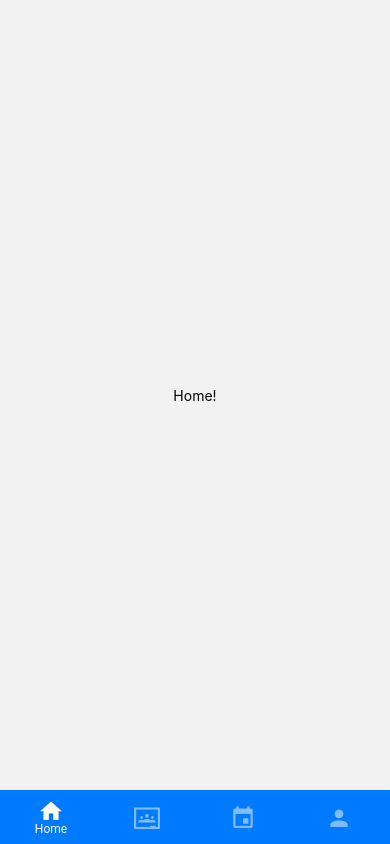
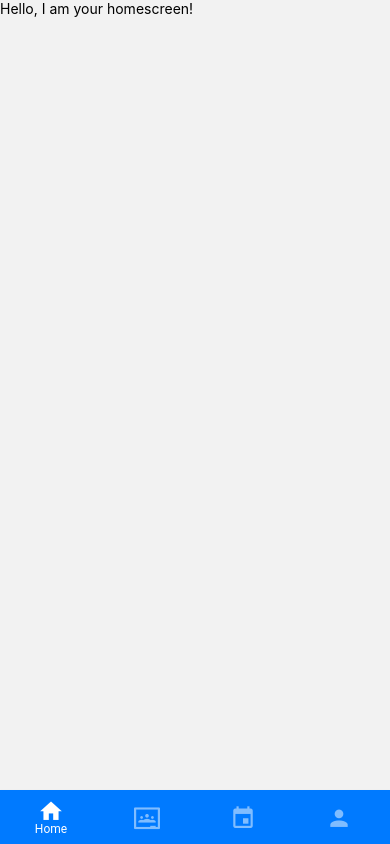
Before and after one commit to SmartDroidies/skill-arena, a React Native app: screen /Home in a window 390 px wide. Built offline with nearby package versions, Linux system fonts and the light colour scheme.

Commit message:
FolderStructure

```diff
--- a/App.js
+++ b/App.js
@@ -2,7 +2,7 @@ import { StyleSheet, Text, View } from "react-native";
 import { NavigationContainer } from "@react-navigation/native";
 import { createMaterialBottomTabNavigator } from "@react-navigation/material-bottom-tabs";
 import MaterialCommunityIcons from "react-native-vector-icons/MaterialCommunityIcons";
-
+import Home from '/Home';
 function HomeScreen() {
   return (
     <View style={{ flex: 1, justifyContent: "center", alignItems: "center" }}>
@@ -43,7 +43,7 @@ export default function App() {
       <Tab.Navigator>
         <Tab.Screen
           name="Home"
-          component={HomeScreen}
+          component={Home}
           options={{
             tabBarLabel: "Home",
             tabBarIcon: ({ color }) => (
--- /dev/null
+++ b/home.js
@@ -0,0 +1,12 @@
+import React, { Component } from 'react';
+import { Text } from 'react-native';
+
+class Home extends Component {
+  render() {
+    return (
+      <Text>Hello, I am your homescreen!</Text>
+    );
+  }
+}
+
+export default Home;
```
